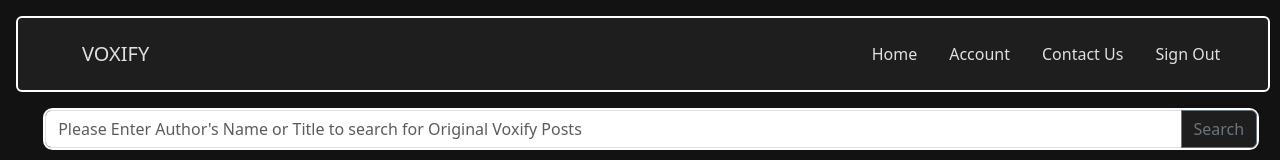
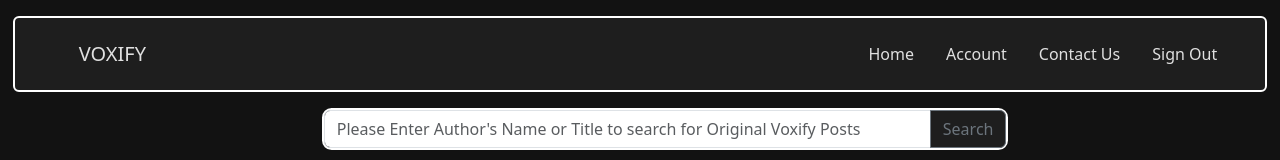
Before and after one commit to KK-Singh333/Voxify, a React (Vite) app in the folder frontend/: page /home in a window 1280 px wide. Shown: the top 160 px of the page. Built offline with nearby package versions, Linux system fonts and the light colour scheme; no server answers.

Commit message:
Update home.css

```diff
--- a/frontend/src/pages/home.css
+++ b/frontend/src/pages/home.css
@@ -1,12 +1,32 @@
-*{
+* {
     padding: 0;
     margin: 0;
+    box-sizing: border-box;
 }
-#root{
-    height: 100vh;
+
+html,
+body {
     background-color: #121212;
+    min-height: 100vh;
+    overflow-x: hidden;
 }
-.outer{
-    height: 95vh;
+
+#root {
+    min-height: 100vh;
+    background-color: #121212;
+    display: flex;
+    justify-content: center;
+    align-items: center;
+}
+
+.outer {
+    min-height: 100vh;
     width: 100vw;
+    display: flex;
+    flex-direction: column;
+    align-items: center;
+    justify-content: center;
 }
+body {
+    overflow-y: scroll;
+}
```
